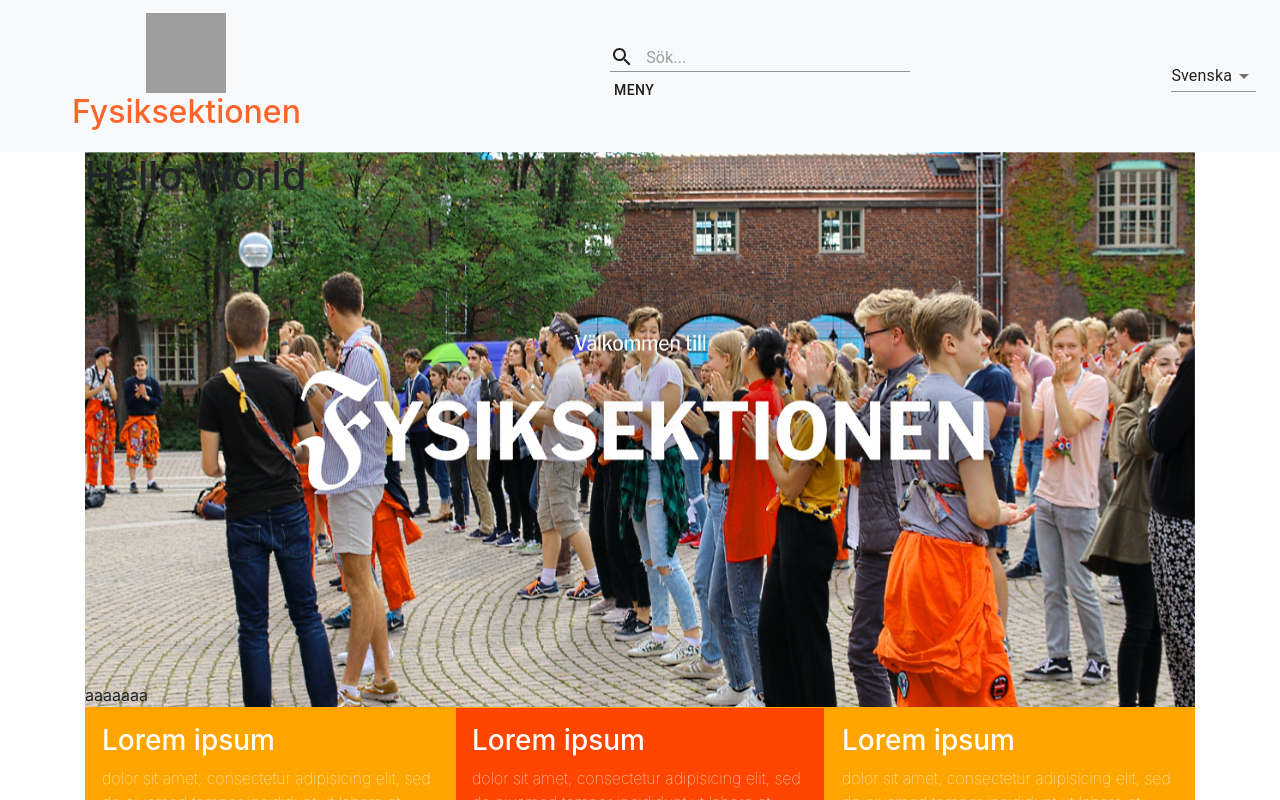
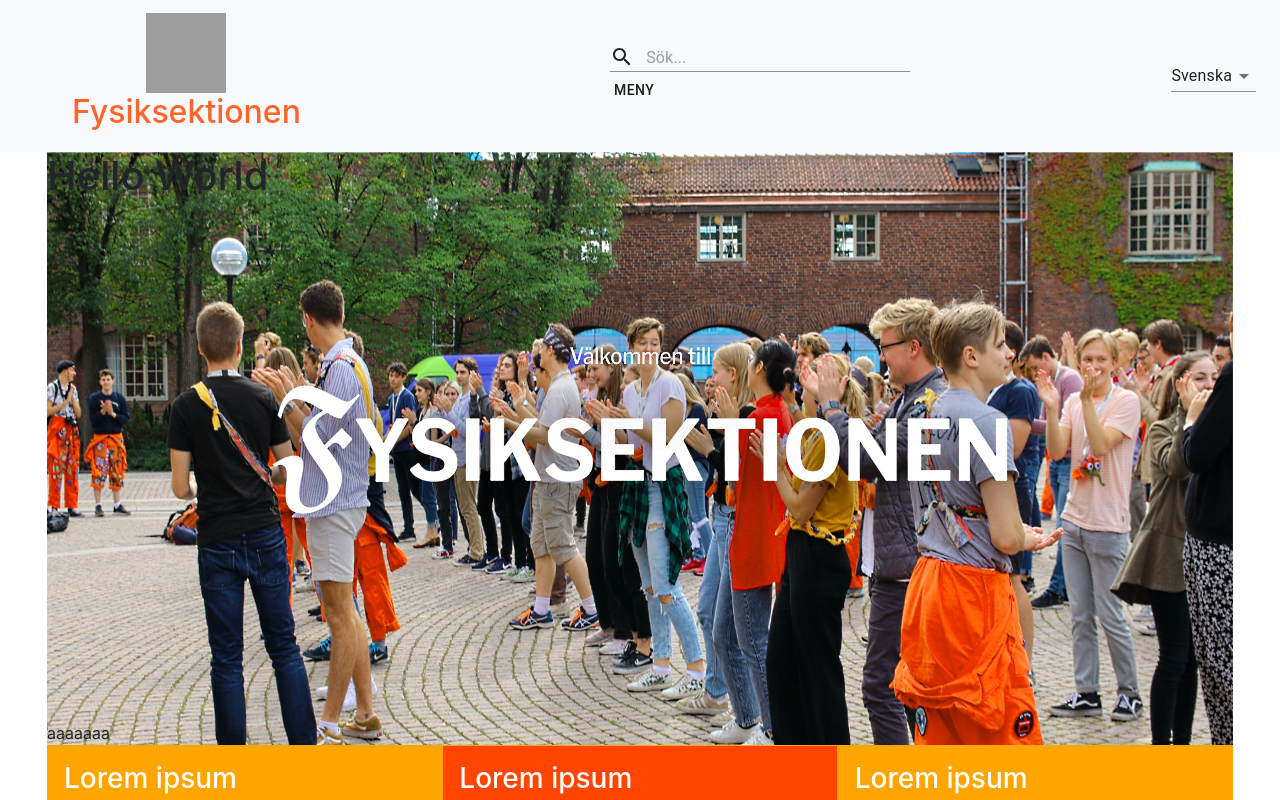
Before and after one commit to Fysiksektionen/Hemsida, a React (Create React App) app in the folder client/: page / in a window 1280 px wide. Shown: the top 800 px of the page. Built offline with nearby package versions, Linux system fonts and the light colour scheme; grey boxes are pictures that could not be loaded.

Commit message:
Increased app width

```diff
--- a/client/src/App.tsx
+++ b/client/src/App.tsx
@@ -20,7 +20,7 @@ function App() {
 
             <Header setLocale={setLocale}/>
 
-            <div className="content container">
+            <div className="content container" style={{maxWidth:"95%"}}>
                 <Switch>
 
                     <Route path="/styret">
```
